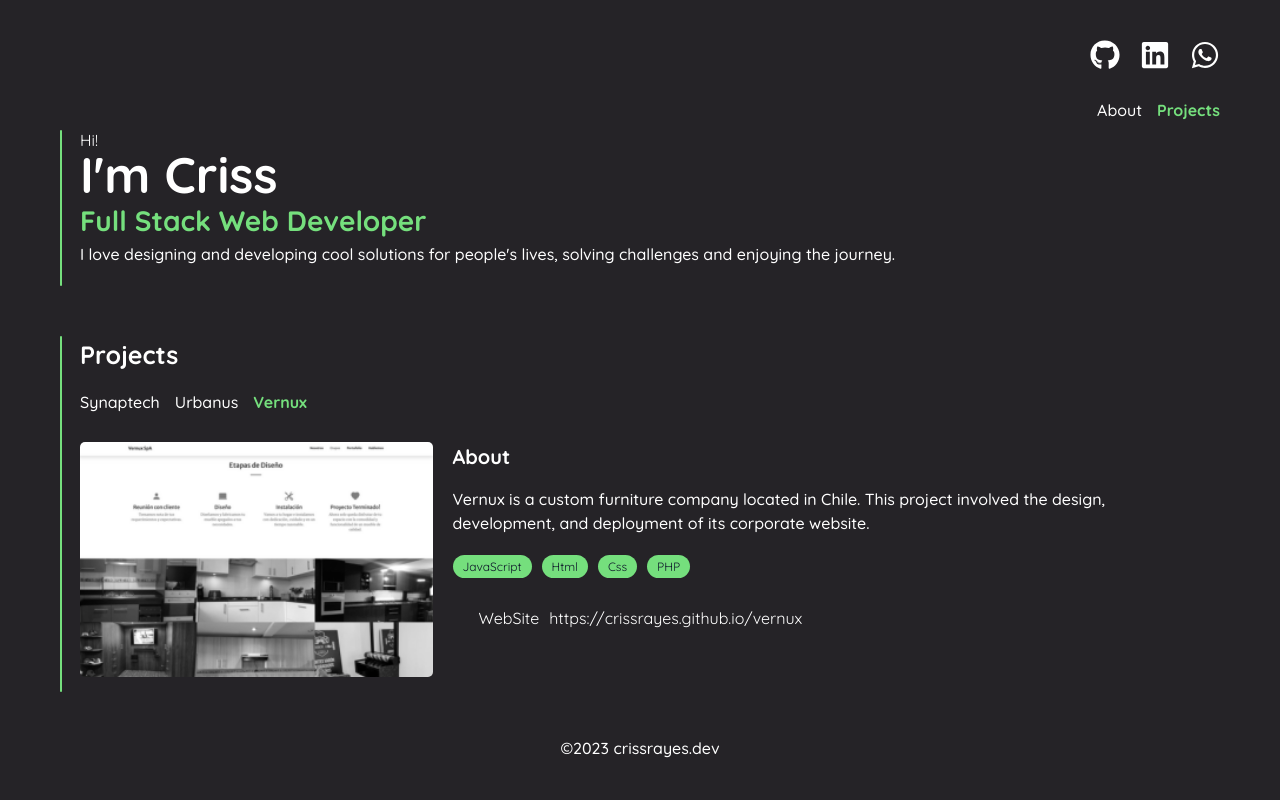
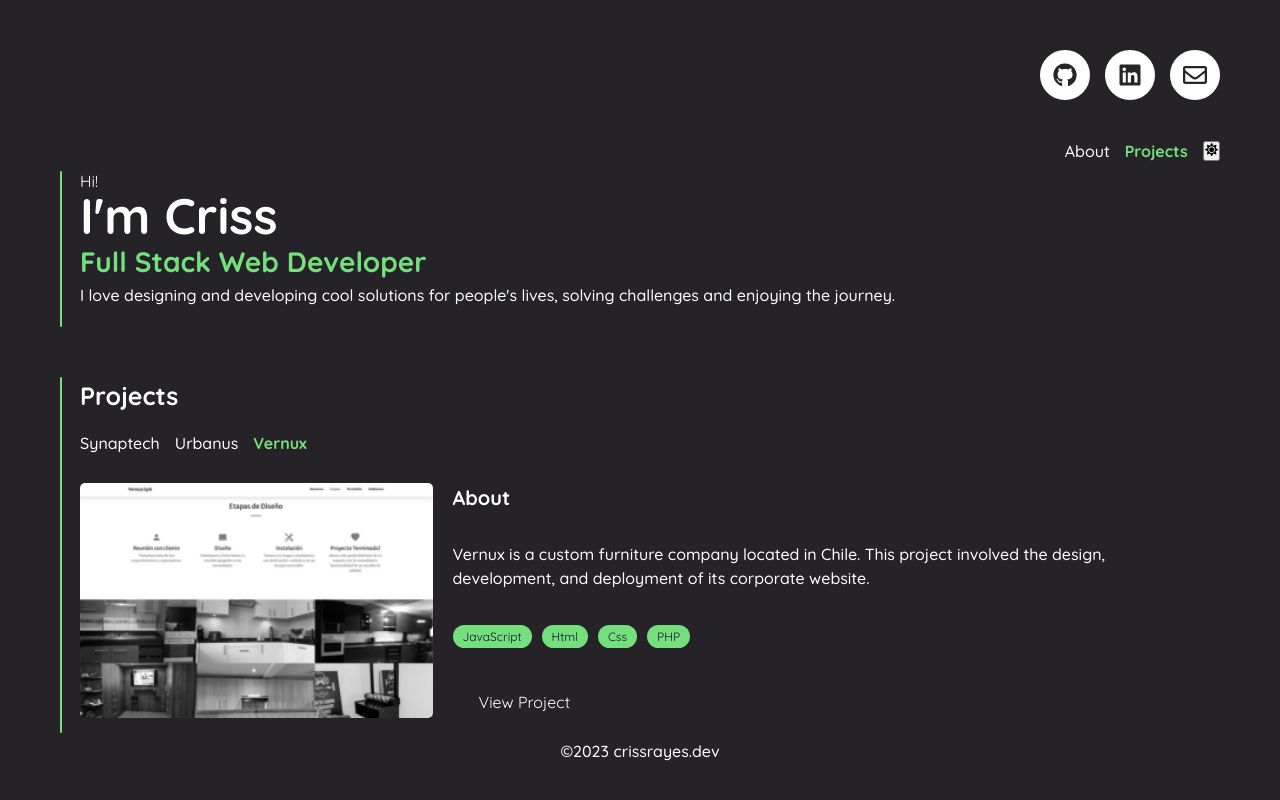
Before and after one commit to CrissRayes/portfolio2023, a React (Vite) app: page /projects/vernux in a window 1280 px wide. Shown: the top 800 px of the page. Built offline with nearby package versions, Linux system fonts and the light colour scheme; some icons are missing.

Commit message:
dark mode

```diff
--- a/src/App.jsx
+++ b/src/App.jsx
@@ -9,9 +9,13 @@ import { BrowserRouter, Routes, Route } from 'react-router-dom';
 import { Synaptech } from './components/Synaptech';
 import { Vernux } from './components/Vernux';
 import { Urbanus } from './components/Urbanus';
+import { ThemeContext } from './context/ThemeContext';
+import { useContext } from 'react';
 
 function App() {
+  const { theme } = useContext(ThemeContext);
   return (
+    <div className={` ${theme === 'light' ? 'light' : 'dark'}`}>
       <div className='container'>
         <BrowserRouter>
           <Social />
@@ -53,6 +57,7 @@ function App() {
           <Footer />
         </BrowserRouter>
       </div>
+    </div>
   );
 }
 
--- a/src/components/Header.jsx
+++ b/src/components/Header.jsx
@@ -4,7 +4,7 @@ export const Header = () => {
       <div className='header'>
         <span>Hi!</span>
         <h1>{"I'm Criss"}</h1>
-        <strong className='text-green'>Full Stack Web Developer</strong>
+        <strong className='text-subtitle'>Full Stack Web Developer</strong>
         <p>
           {
             "I love designing and developing cool solutions for people's lives, solving challenges and enjoying the journey."
--- a/src/components/Navigation.jsx
+++ b/src/components/Navigation.jsx
@@ -1,7 +1,20 @@
+import { FaMoon, FaSun } from 'react-icons/fa';
 import { NavLink } from 'react-router-dom';
+import { ThemeContext } from '../context/ThemeContext';
+import { useContext } from 'react';
 
 export const Navigation = () => {
   const linkActivo = ({ isActive }) => (isActive ? 'active' : '');
+  const { theme, toggleTheme } = useContext(ThemeContext);
+
+  // useEffect(() => {
+  //   toggleTheme();
+  // }, []);
+
+  const handleTheme = () => {
+    toggleTheme();
+  };
+
   return (
     <nav>
       <ul>
@@ -21,6 +34,11 @@ export const Navigation = () => {
             Projects
           </NavLink>
         </li>
+        <li>
+          <button onClick={handleTheme}>
+            {theme === 'light' ? <FaMoon /> : <FaSun />}
+          </button>
+        </li>
       </ul>
     </nav>
   );
--- a/src/components/Social.jsx
+++ b/src/components/Social.jsx
@@ -1,30 +1,26 @@
-import { FaGithub, FaLinkedin, FaWhatsapp } from 'react-icons/fa';
+import { FaGithub, FaLinkedin, FaRegEnvelope } from 'react-icons/fa';
+import { Link } from 'react-router-dom';
 
 export const Social = () => {
-  const openRrss = (url) => {
-    window.open(url, '_blank');
-  };
-
   return (
     <div className='rrss'>
-      <FaGithub
-        className='icon'
-        onClick={() => {
-          openRrss('https://github.com/CrissRayes');
-        }}
-      />
-      <FaLinkedin
-        className='icon'
-        onClick={() => {
-          openRrss('https://www.linkedin.com/in/crissrayes');
-        }}
-      />
-      <FaWhatsapp
-        className='icon'
-        onClick={() => {
-          window.open('https://wa.me/56932565655', '_blank');
-        }}
-      />
+      <ul>
+        <li>
+          <Link to='https://github.com/CrissRayes'>
+            <FaGithub className='icon' />
+          </Link>
+        </li>
+        <li>
+          <Link to='https://www.linkedin.com/in/crissrayes'>
+            <FaLinkedin className='icon' />
+          </Link>
+        </li>
+        <li>
+          <Link to={`mailto:cristian.ramirez.cl@gmail.com`}>
+            <FaRegEnvelope className='icon' />
+          </Link>
+        </li>
+      </ul>
     </div>
   );
 };
--- a/src/components/Synaptech.jsx
+++ b/src/components/Synaptech.jsx
@@ -11,7 +11,7 @@ export const Synaptech = () => {
           window.open('https://www.synaptech.cl', '_blank');
         }}
       />
-      <div>
+      <div className='project-detail-container'>
         <h3>About</h3>
         <p>
           Synaptech is a software and web development company located in Chile.
@@ -30,13 +30,12 @@ export const Synaptech = () => {
         </div>
         <div className='project-icon'>
           <FaGlobe />
-          WebSite
           <NavLink
             to='https://www.synaptech.cl'
             target='_blank'
             rel='noreferrer'
           >
-            https://www.synaptech.cl
+            View Project
           </NavLink>
         </div>
       </div>
--- a/src/components/Urbanus.jsx
+++ b/src/components/Urbanus.jsx
@@ -12,7 +12,7 @@ export const Urbanus = () => {
           window.open('https://crissrayes.github.io/webUrbanus', '_blank');
         }}
       />
-      <div>
+      <div className='project-detail-container'>
         <h3>About</h3>
         <p>
           Urbanus is a real estate company located in Chile. This project
@@ -27,13 +27,12 @@ export const Urbanus = () => {
         </div>
         <div className='project-icon'>
           <FaGlobe />
-          WebSite
           <NavLink
             to='https://crissrayes.github.io/webUrbanus'
             target='_blank'
             rel='noreferrer'
           >
-            https://crissrayes.github.io/webUrbanus
+            View Project
           </NavLink>
         </div>
       </div>
--- a/src/components/Vernux.jsx
+++ b/src/components/Vernux.jsx
@@ -12,7 +12,7 @@ export const Vernux = () => {
           window.open('https://crissrayes.github.io/vernux', '_blank');
         }}
       />
-      <div>
+      <div className='project-detail-container'>
         <h3>About</h3>
         <p>
           Vernux is a custom furniture company located in Chile. This project
@@ -27,13 +27,12 @@ export const Vernux = () => {
         </div>
         <div className='project-icon'>
           <FaGlobe />
-          WebSite
           <NavLink
             to='https://crissrayes.github.io/vernux'
             target='_blank'
             rel='noreferrer'
           >
-            https://crissrayes.github.io/vernux
+            View Project
           </NavLink>
         </div>
       </div>
--- /dev/null
+++ b/src/context/ThemeContext.jsx
@@ -0,0 +1,22 @@
+import { createContext, useState, useEffect } from 'react';
+
+export const ThemeContext = createContext();
+
+export const ThemeProvider = ({ children }) => {
+  const storedTheme = localStorage.getItem('theme') || 'dark';
+
+  const [theme, setTheme] = useState(storedTheme);
+
+  const toggleTheme = () =>
+    setTheme((prevTheme) => (prevTheme === 'light' ? 'dark' : 'light'));
+
+  useEffect(() => {
+    localStorage.setItem('theme', theme);
+  }, [theme]);
+
+  return (
+    <ThemeContext.Provider value={{ theme, toggleTheme }}>
+      {children}
+    </ThemeContext.Provider>
+  );
+};
--- a/src/main.jsx
+++ b/src/main.jsx
@@ -2,9 +2,12 @@ import React from 'react';
 import ReactDOM from 'react-dom/client';
 import './styles/main.scss';
 import App from './App.jsx';
+import { ThemeProvider } from './context/ThemeContext.jsx';
 
 ReactDOM.createRoot(document.getElementById('root')).render(
   <React.StrictMode>
-    <App />
+    <ThemeProvider>
+      <App />
+    </ThemeProvider>
   </React.StrictMode>
 );
--- a/src/styles/main.scss
+++ b/src/styles/main.scss
@@ -1,8 +1,11 @@
 /******* Variables *******/
 $blue-color: #0f182b;
+$blue-color-light: #006cac;
 $green-color: #75df7d;
-$font-color: #ffffff;
-$background-color: #252327;
+$font-color-dark: #ffffff;
+$font-color-light: #000000;
+$background-dark: #252327;
+$background-light: #ffffff;
 
 /******* Mixins *******/
 @mixin left-bar($bar-color) {
@@ -32,6 +35,18 @@ $background-color: #252327;
   }
 }
 
+@mixin transition(
+  $property: all,
+  $duration: 0.45s,
+  $ease: cubic-bezier(0.65, 0, 0.076, 1)
+) {
+  transition: $property $duration $ease;
+}
+
+// mixin for link styles
+@mixin link-styles {
+}
+
 /******* Reset *******/
 *,
 *::before,
@@ -50,10 +65,73 @@ html {
 }
 
 body {
-  background-color: $background-color;
-  color: $font-color;
   font-family: 'Quicksand', sans-serif;
   font-size: 1.6rem;
+}
+
+.light {
+  background-color: $background-light;
+  color: $font-color-light;
+
+  @include link-styles;
+
+  & a {
+    color: $font-color-light;
+    // @include link-styles;
+    position: relative;
+    text-decoration: none;
+
+    &::after {
+      content: '';
+      position: absolute;
+      bottom: -2px;
+      left: 0;
+      width: 0;
+      height: 2px;
+      background-color: $blue-color-light;
+      transition: width 0.3s ease-in-out;
+    }
+    &:hover::after {
+      width: 100%;
+    }
+  }
+  & .active {
+    // @include active-link;
+    color: $blue-color-light;
+    font-weight: 700;
+  }
+}
+
+.dark {
+  background-color: $background-dark;
+  color: $font-color-dark;
+
+  @include link-styles;
+  & a {
+    color: $font-color-dark;
+    // @include link-styles;
+    position: relative;
+    text-decoration: none;
+
+    &::after {
+      content: '';
+      position: absolute;
+      bottom: -2px;
+      left: 0;
+      width: 0;
+      height: 2px;
+      background-color: $green-color;
+      transition: width 0.3s ease-in-out;
+    }
+    &:hover::after {
+      width: 100%;
+    }
+  }
+  & .active {
+    // @include active-link;
+    color: $green-color;
+    font-weight: 700;
+  }
 }
 
 h1 {
@@ -83,8 +161,11 @@ p {
   line-height: 1.5;
   margin-bottom: 2rem;
 }
+.light .text-subtitle {
+  color: $blue-color-light;
+}
 
-.text-green {
+.text-subtitle {
   color: $green-color;
 }
 
@@ -129,33 +210,28 @@ ul {
   }
 }
 
-/******* Links *******/
-a {
-  position: relative;
-  text-decoration: none;
-  color: $font-color;
+/******* Navigation *******/
 
-  &::after {
-    content: '';
-    position: absolute;
-    bottom: -2px;
-    left: 0;
-    width: 0;
-    height: 2px;
-    background-color: $green-color;
-    transition: width 0.3s ease-in-out;
-  }
-
-  &:hover::after {
-    width: 100%;
+.light .rrss {
+  & ul li a {
+    background-color: #262626;
+    border-color: #262626;
+    & .icon {
+      color: #ffffff;
+    }
   }
 }
-.active {
-  color: $green-color;
-  font-weight: 700;
+
+.dark .rrss {
+  & ul li a {
+    background-color: #ffffff;
+    border-color: #ffffff;
+    & .icon {
+      color: #262626;
+    }
+  }
 }
 
-/******* Navigation *******/
 .rrss {
   display: flex;
   justify-content: end;
@@ -163,13 +239,72 @@ a {
   gap: 20px;
   padding: 20px 0;
 
-  & .icon {
-    font-size: 3rem;
-    cursor: pointer;
+  & ul li a {
+    width: 50px;
+    height: 50px;
+    // background-color: #fff;
+    text-align: center;
+    line-height: 50px;
+    font-size: 24px;
+    display: block;
+    border-radius: 50%;
+    position: relative;
+    overflow: hidden;
+    border: 3px solid;
+    z-index: 1;
 
-    &:hover {
-      color: $green-color;
+    & .icon {
+      position: relative;
+      color: #262626;
+      transition: 0.5s;
+      z-index: 3;
     }
+
+    &:hover .icon {
+      color: #fff;
+      transform: rotateY(360deg);
+    }
+
+    &::before {
+      content: '';
+      position: absolute;
+      top: 100%;
+      left: 0;
+      width: 100%;
+      height: 100%;
+      transition: 0.5s;
+      z-index: 2;
+    }
+
+    &:hover::before {
+      top: 0;
+    }
+  }
+
+  & ul li:nth-child(1) a::before {
+    background: $green-color;
+  }
+
+  & ul li:nth-child(2) a::before {
+    background: $green-color;
+  }
+
+  & ul li:nth-child(3) a::before {
+    background: $green-color;
+  }
+}
+
+.light .rrss {
+  & ul li:nth-child(1) a::before {
+    background: $blue-color-light;
+  }
+
+  & ul li:nth-child(2) a::before {
+    background: $blue-color-light;
+  }
+
+  & ul li:nth-child(3) a::before {
+    background: $blue-color-light;
   }
 }
 
@@ -189,6 +324,10 @@ a {
   }
 
   @include left-bar($green-color);
+}
+
+.light .header {
+  @include left-bar($blue-color-light);
 }
 
 /******* About ********/
@@ -215,6 +354,10 @@ a {
   @include left-bar($green-color);
 }
 
+.light .projects {
+  @include left-bar($blue-color-light);
+}
+
 .project {
   &-detail {
     margin-top: 2rem;
@@ -234,6 +377,12 @@ a {
     }
 
     @include scroll-bar;
+
+    &-container {
+      display: flex;
+      flex-direction: column;
+      justify-content: space-between;
+    }
   }
 
   &-icon {
@@ -269,7 +418,15 @@ a {
   margin-bottom: 10px;
 }
 
+.light .pill {
+  background-color: $blue-color-light;
+  color: #ffffff;
+}
+
 //******* Tools ********/
+.light .tools-icon__fa {
+  color: $blue-color-light;
+}
 .tools {
   margin: 5rem 0;
 
@@ -285,6 +442,7 @@ a {
   }
 
   // icono
+
   &-icon {
     display: flex;
     flex-direction: column;
```
Also changed, not shown: index.html (+10 -2 lines). Lines whose indentation alone changed are shown as unchanged.
